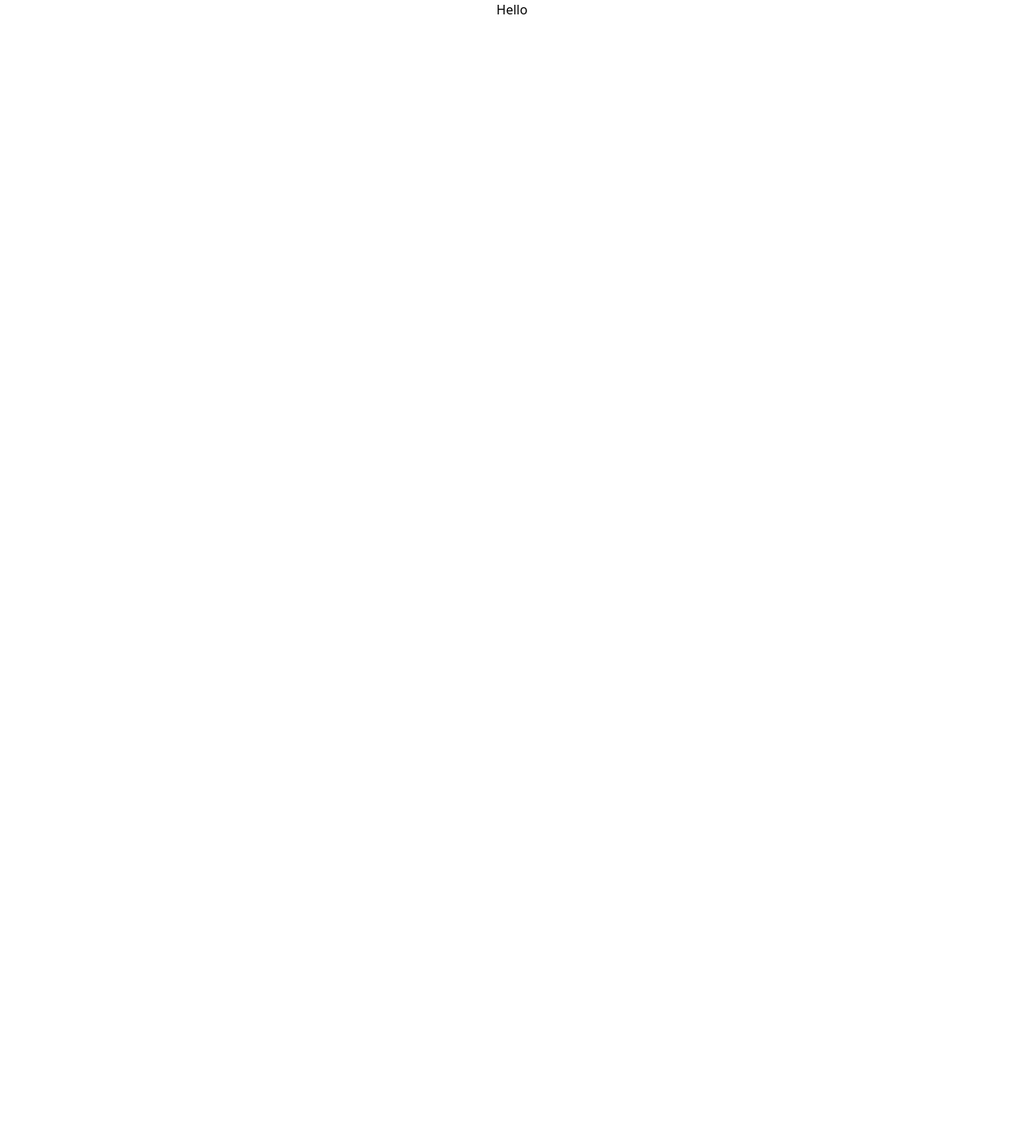
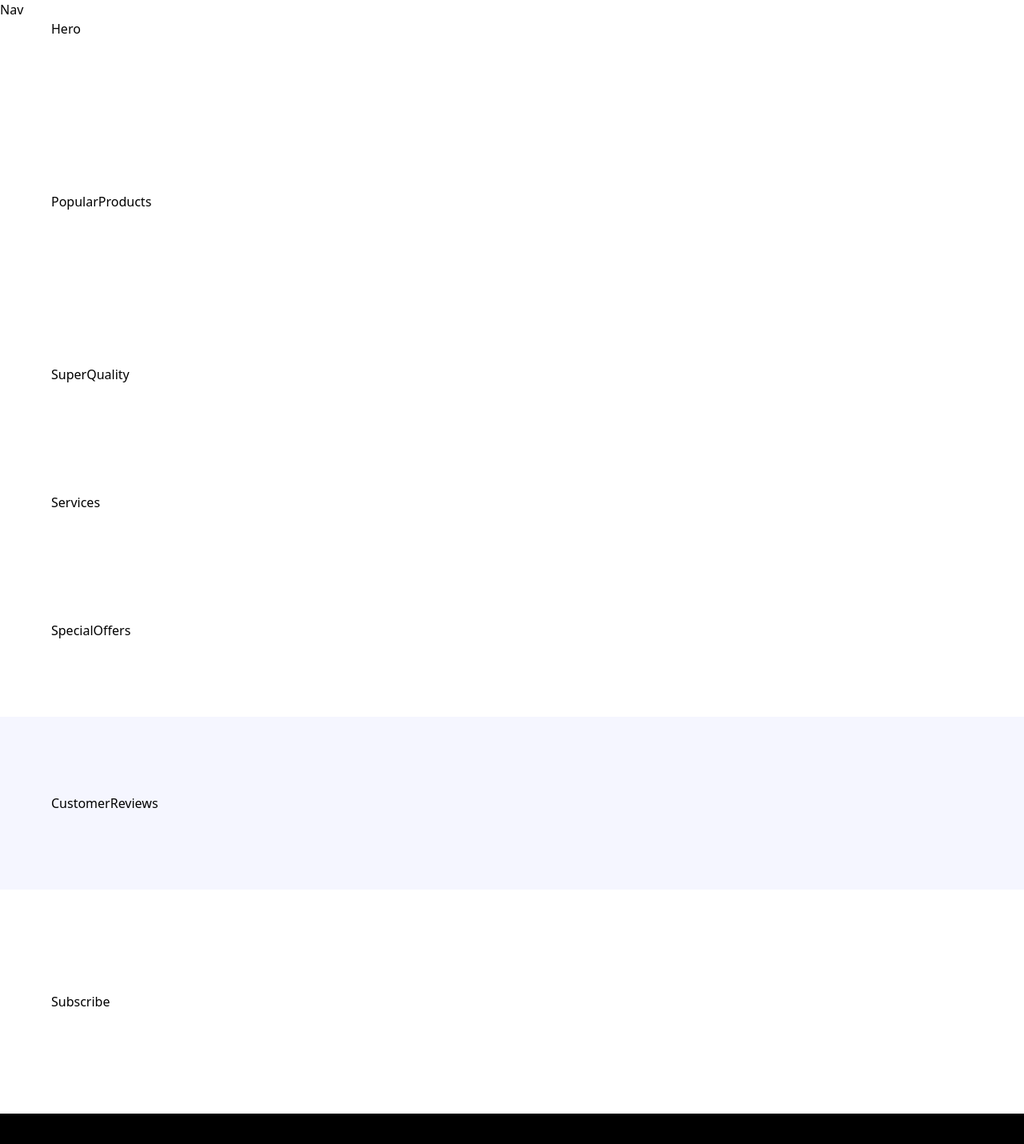
Before and after one commit to Chandrasura25/Nike-Shoes, a React (Vite) app: page / in a window 1280 px wide. Shown: the top 1430 px of the page at 80% size. Before the commit the page ends 800 px from the top, so only its background shows below. Built offline with nearby package versions, Linux system fonts and the light colour scheme; a web font is replaced by a local one.

Commit message:
folder structure

```diff
--- a/src/App.jsx
+++ b/src/App.jsx
@@ -2,8 +2,32 @@
 
   return (
     <>
-      <main className="">
-        <h4 className="text-center">Hello</h4>
+      <main className="relative">
+        Nav
+        <section className="xl:padding-l wide:padding-r padding-b">
+          Hero
+        </section>
+        <section className="padding">
+          PopularProducts
+        </section>
+        <section className="padding">
+          SuperQuality
+        </section>
+        <section className="padding-x py-10">
+          Services
+        </section>
+        <section className="padding">
+          SpecialOffers
+        </section>
+        <section className="bg-pale-blue padding">
+          CustomerReviews
+        </section>
+        <section className="padding-x sm:py-32 py-16 w-full">
+          Subscribe
+        </section>
+        <section className="padding-x padding-t pb-8 bg-black">
+          Footer
+        </section>
       </main>
     </>
   );
```
